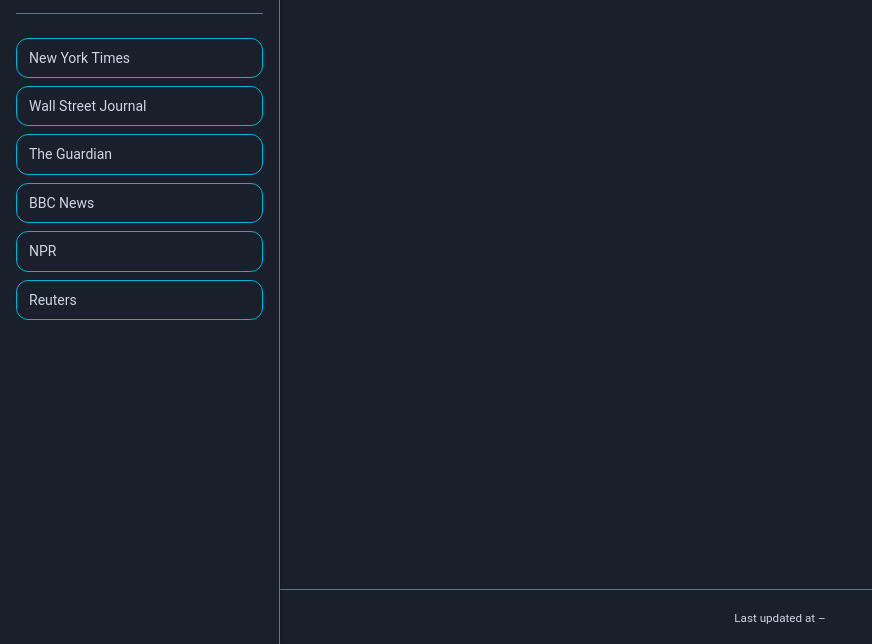
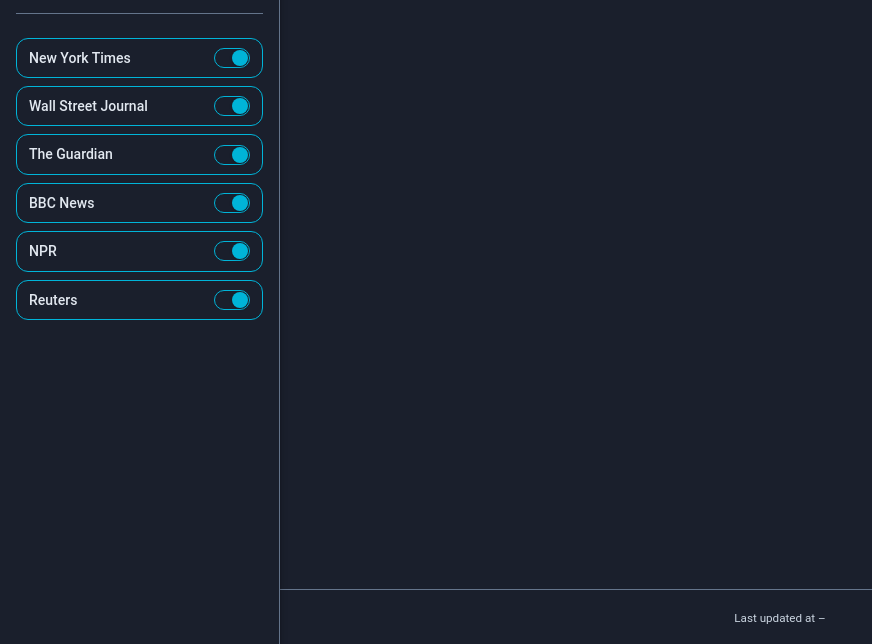
Before and after one commit to florian-wahl/live-news-feed, a plain HTML site: page index.html in a window 1280 px wide. Shown: the part 156-800 px from the top of the page, without its empty margins (0-872 px from the left). Drawn offline with Linux system fonts and the light colour scheme; no server answers.

Commit message:
Update switch size and NYT RSS feed URL

```diff
--- a/index.html
+++ b/index.html
@@ -222,7 +222,7 @@
             align-items: center;
             justify-content: space-between;
             padding: 0.5rem 0.75rem;
-            background: var(--md-sys-color-surface-variant);
+            background: var(--md-sys-color-surface);
             border: 1px solid var(--md-sys-color-outline);
             border-radius: 12px;
             cursor: pointer;
@@ -240,7 +240,7 @@
             display: none;
         }
 
-        /* Material Design Switch */
+        /* Material Design 3 Switch */
         .switch {
             position: relative;
             display: inline-block;
@@ -258,7 +258,7 @@
             bottom: 0;
             background-color: var(--md-sys-color-surface-variant);
             transition: .2s cubic-bezier(0.4, 0, 0.2, 1);
-            border-radius: 20px;
+            border-radius: 10px;
             border: 1px solid var(--md-sys-color-outline);
         }
 
@@ -275,14 +275,9 @@
             box-shadow: 0 1px 3px rgba(0, 0, 0, 0.2);
         }
 
-        .source-toggle input:checked+.switch-track {
-            background-color: var(--md-sys-color-primary);
-            border-color: var(--md-sys-color-primary);
-        }
-
         .source-toggle input:checked+.switch-track:before {
             transform: translateX(16px);
-            background-color: var(--md-sys-color-on-primary);
+            background-color: var(--md-sys-color-primary);
         }
 
         .source-toggle input:focus+.switch-track {
@@ -295,20 +290,21 @@
         }
 
         .source-toggle.active .switch-track {
-            background-color: var(--md-sys-color-primary);
+            background-color: var(--md-sys-color-primary-container);
             border-color: var(--md-sys-color-primary);
         }
 
         .source-toggle.active .switch-track:before {
-            background-color: var(--md-sys-color-on-primary);
+            background-color: var(--md-sys-color-primary);
             transform: translateX(16px);
         }
 
         .source-label {
             flex-grow: 1;
             margin-right: 0.75rem;
-            font-size: 0.8125rem;
+            font-size: 0.875rem;
             font-weight: 500;
+            color: var(--md-sys-color-on-surface);
         }
 
         .spinner {
@@ -567,8 +563,11 @@
                 const toggle = document.createElement("label");
                 toggle.className = `source-toggle ${source.enabled ? 'active' : ''}`;
                 toggle.innerHTML = `
-                    <input type="checkbox" ${source.enabled ? 'checked' : ''}>
-                    <span>${source.name}</span>
+                    <span class="source-label">${source.name}</span>
+                    <div class="switch">
+                        <input type="checkbox" ${source.enabled ? 'checked' : ''}>
+                        <span class="switch-track"></span>
+                    </div>
                 `;
                 toggle.addEventListener('change', (e) => {
                     NEWS_SOURCES[id].enabled = e.target.checked;
```
